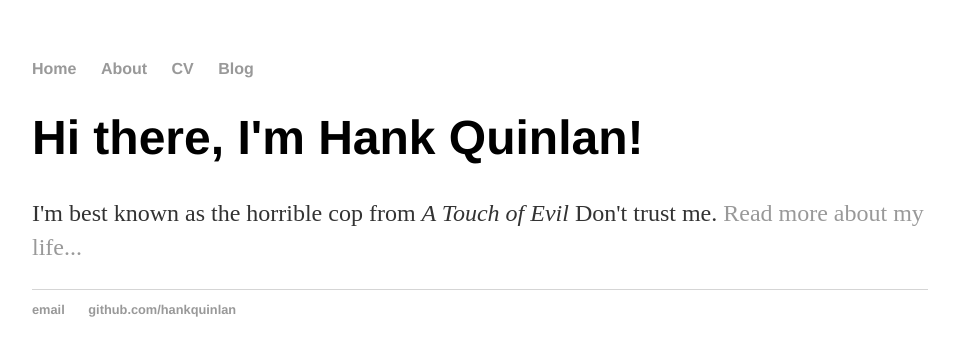
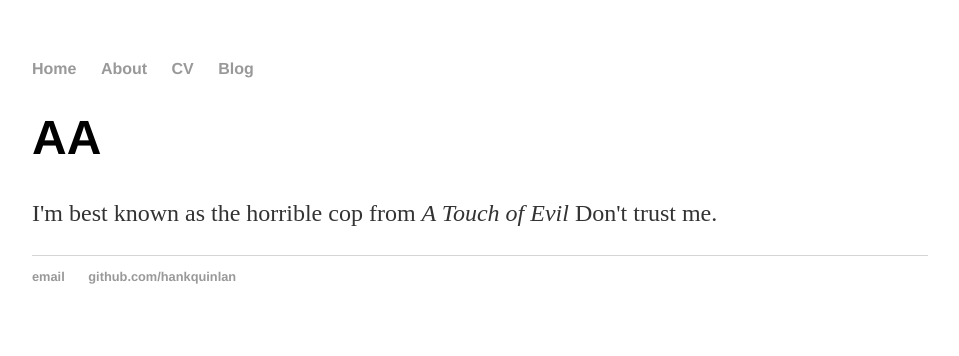
Before and after one commit to RKuppers/RKuppers.github.io, a Jekyll site: the page built from index.html, in a window 1280 px wide. Shown: the top 356 px of the page, without its empty margins (160-1119 px from the left). Built offline with Jekyll 4.4.1, drawn with Linux system fonts in a browser that asks for light colours.

Commit message:
Update index.html

```diff
--- a/index.html
+++ b/index.html
@@ -1,8 +1,8 @@
 ---
 layout: default
-title: Hank Quinlan, Horrible Cop
+title: Roni Küppers
 ---
 <div class="blurb">
-	<h1>Hi there, I'm Hank Quinlan!</h1>
-	<p>I'm best known as the horrible cop from <em>A Touch of Evil</em> Don't trust me. <a href="/about">Read more about my life...</a></p>
+	<h1>AA</h1>
+	<p>I'm best known as the horrible cop from <em>A Touch of Evil</em> Don't trust me.</p>
 </div><!-- /.blurb -->
```
